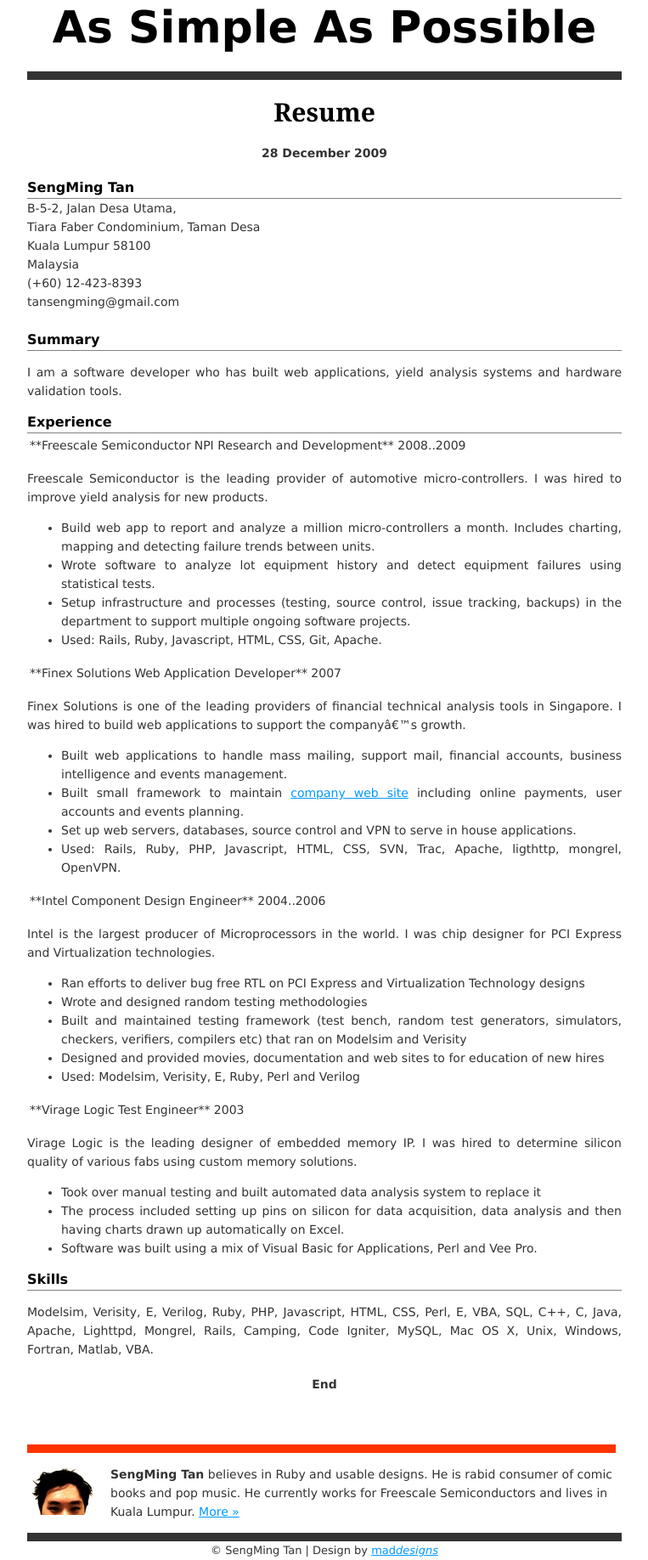
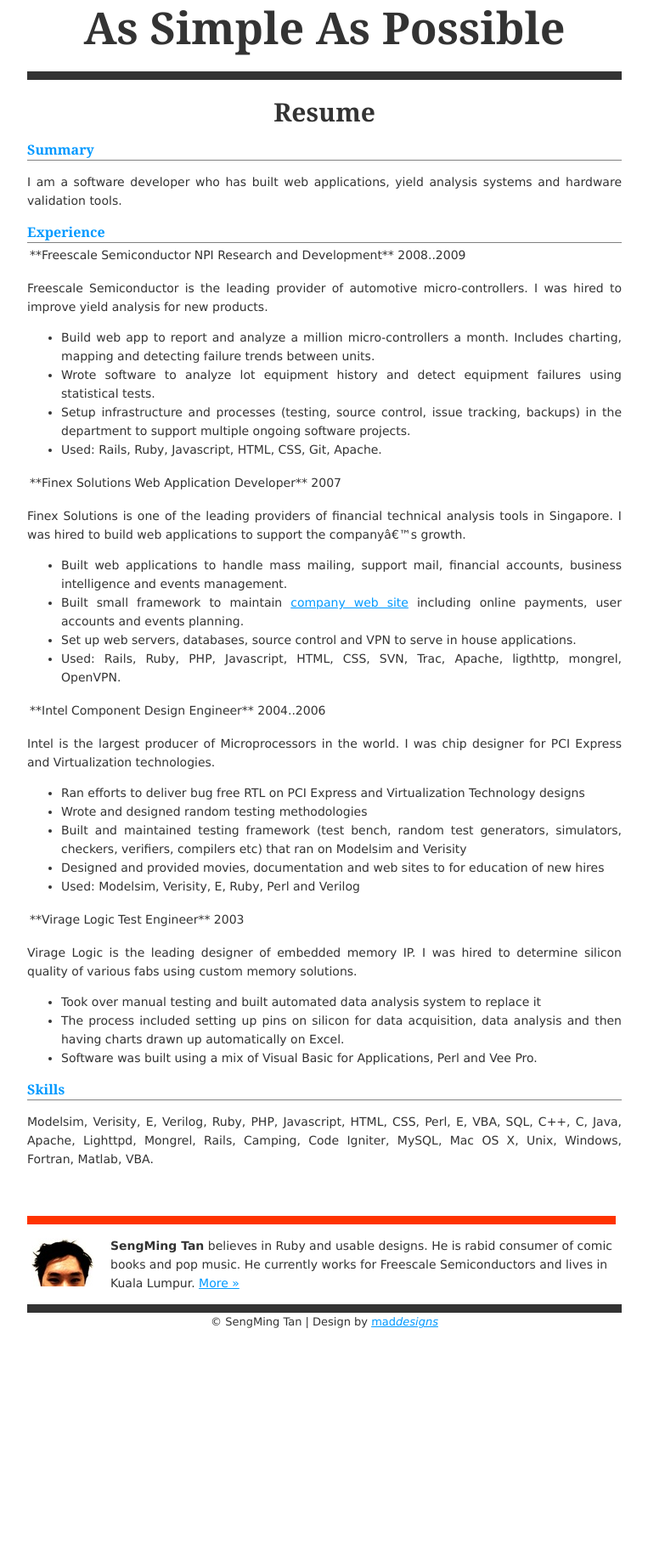
Before and after one commit to tansengming/tansengming.github.com, a Jekyll site: the page built from pages/_posts/2009-12-28-resume.markdown, in a window 1280 px wide. Shown: the whole page at 85% size, without its empty margins (258-1021 px from the left). Built offline with Jekyll 4.4.1, drawn with Linux system fonts in a browser that asks for light colours; Markdown is read by kramdown in place of the engine named in the settings; after the commit the page ends 1567 px from its top, so only the background shows below that.

Commit message:
adds 'page' layout

```diff
--- /dev/null
+++ b/_layouts/page.html
@@ -0,0 +1,11 @@
+---
+layout: default
+---
+<div class='post'>
+  <h2>
+    {{page.title}}
+  </h2>
+  <p>
+    {{content}}
+  </p>
+</div>
--- a/pages/_posts/2009-11-26-about.markdown
+++ b/pages/_posts/2009-11-26-about.markdown
@@ -19,4 +21,4 @@ The source for this site can be [found on Github][source].
 [jekyll]: http://wiki.github.com/mojombo/jekyll/
 [h]: http://hawkhost.com
 [owd]: http://www.openwebdesign.org
-[source]: http://#
+[source]: http://github.com/tansengming/As-Simple-As-Possible
--- a/pages/_posts/2009-12-28-resume.markdown
+++ b/pages/_posts/2009-12-28-resume.markdown
@@ -1,23 +1,11 @@
 ---
-layout: post
+layout: page
 permalink: /resume/index.html
 ---
 <style>
 h3 { border-bottom: solid grey 1px; }
 div#contact { white-space: pre;}
-h3, h2, h1 {color: black; font-family: verdana}
 </style>
-
-### <nowiki>SengMing Tan</nowiki>
-
-<div id='contact'>B-5-2, Jalan Desa Utama,
-Tiara Faber Condominium, Taman Desa
-Kuala Lumpur 58100
-Malaysia
-(+60) 12-423-8393
-tansengming@gmail.com
-
-</div>
 
 ### Summary
 
```
Also changed, not shown: other parts of pages/_posts/2009-11-26-about.markdown (+3 -1 lines).
